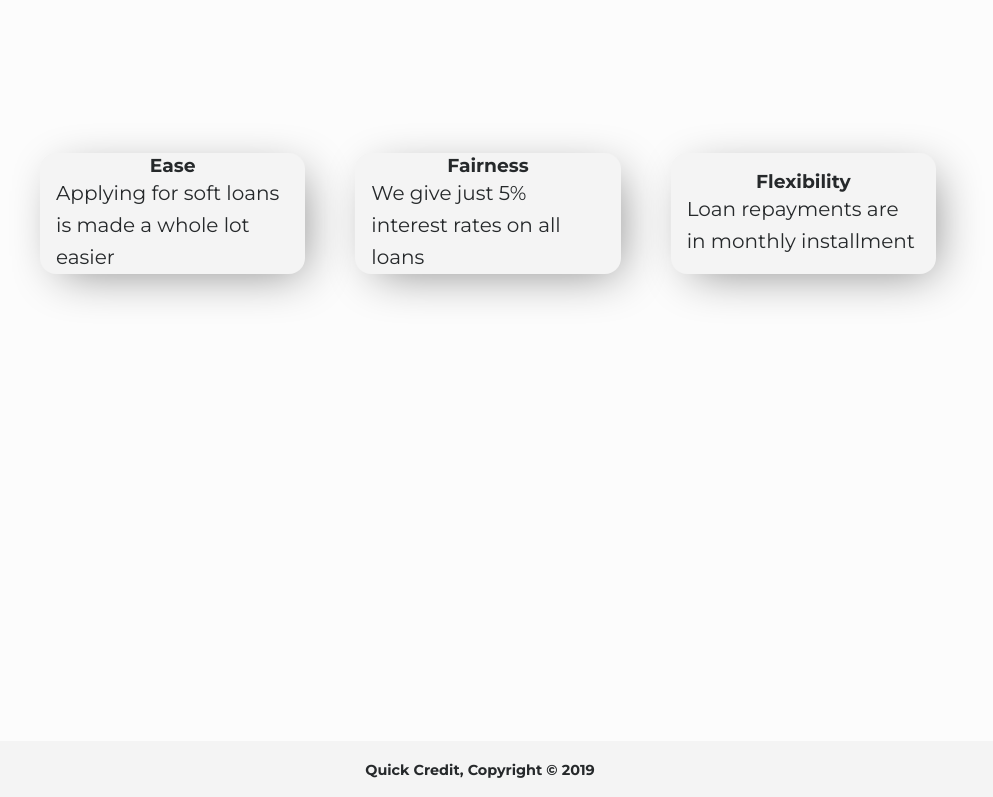
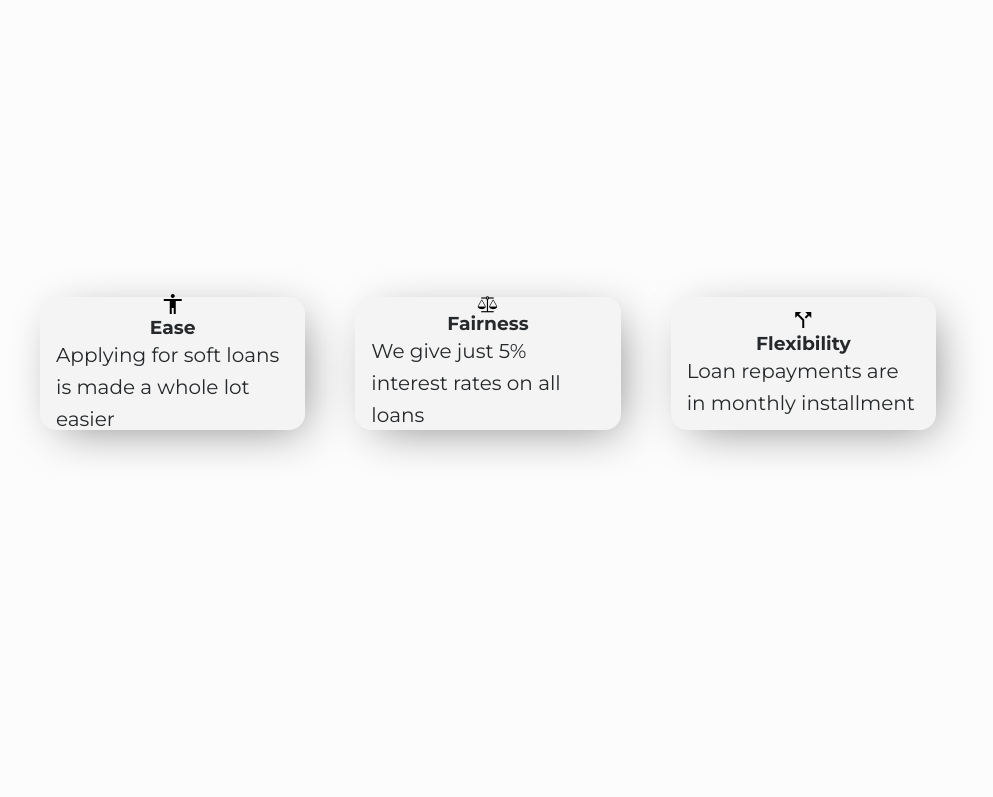
Before and after one commit to danose/Quick-Credit, a website: page UI/index.html in a window 1280 px wide. Shown: the part 1243-2040 px from the top of the page, without its empty margins (160-1153 px from the left). Drawn offline with Linux system fonts and the light colour scheme.

Commit message:
feature(improving the landing page)

```diff
--- a/UI/index.html
+++ b/UI/index.html
@@ -6,6 +6,8 @@
     <meta http-equiv="X-UA-Compatible" content="ie=edge">
     <link rel="stylesheet" href="./css/main.css">
     <link rel="stylesheet" href="https://cdnjs.cloudflare.com/ajax/libs/font-awesome/4.7.0/css/font-awesome.min.css">
+    <link href="https://fonts.googleapis.com/icon?family=Material+Icons"
+      rel="stylesheet">
     <title>Quick Credit</title>
 </head>
 <body>
@@ -28,7 +30,6 @@
                     <li><a href="details.html">Home</a></li>
                     <li><a href="how.html">how it works</a></li>
                     <li><a href="admin.html">Admin</a></li>
-                    <li><a href="about.html">About</a></li>
                     <li><a href="signin.html">Sign in</a></li>
                     <li><a href="signup.html">Register</a></li>
 
@@ -55,15 +56,21 @@
         </section>
 
         <div class="showcase">
-            <div class="feature">
+            <div class="feature ease">
+
+                <i class="material-icons md-48">accessibility</i>
                 <h3>Ease</h3>
                 <p>Applying for soft loans is made a whole lot easier</p>
             </div>
-            <div class="feature">
+            <div class="feature fairness">
+                    <i class="fa fa-balance-scale"></i>
                     <h3>Fairness</h3>
                     <p>We give just 5% interest rates on all loans</p>
             </div>
-            <div class="feature">
+            <div class="feature flexibility">
+                    <i class="material-icons md-48">
+                            call_split
+                            </i>
                     <h3>Flexibility</h3>
                     <p>Loan repayments are in monthly installment</p>
             </div>
```
